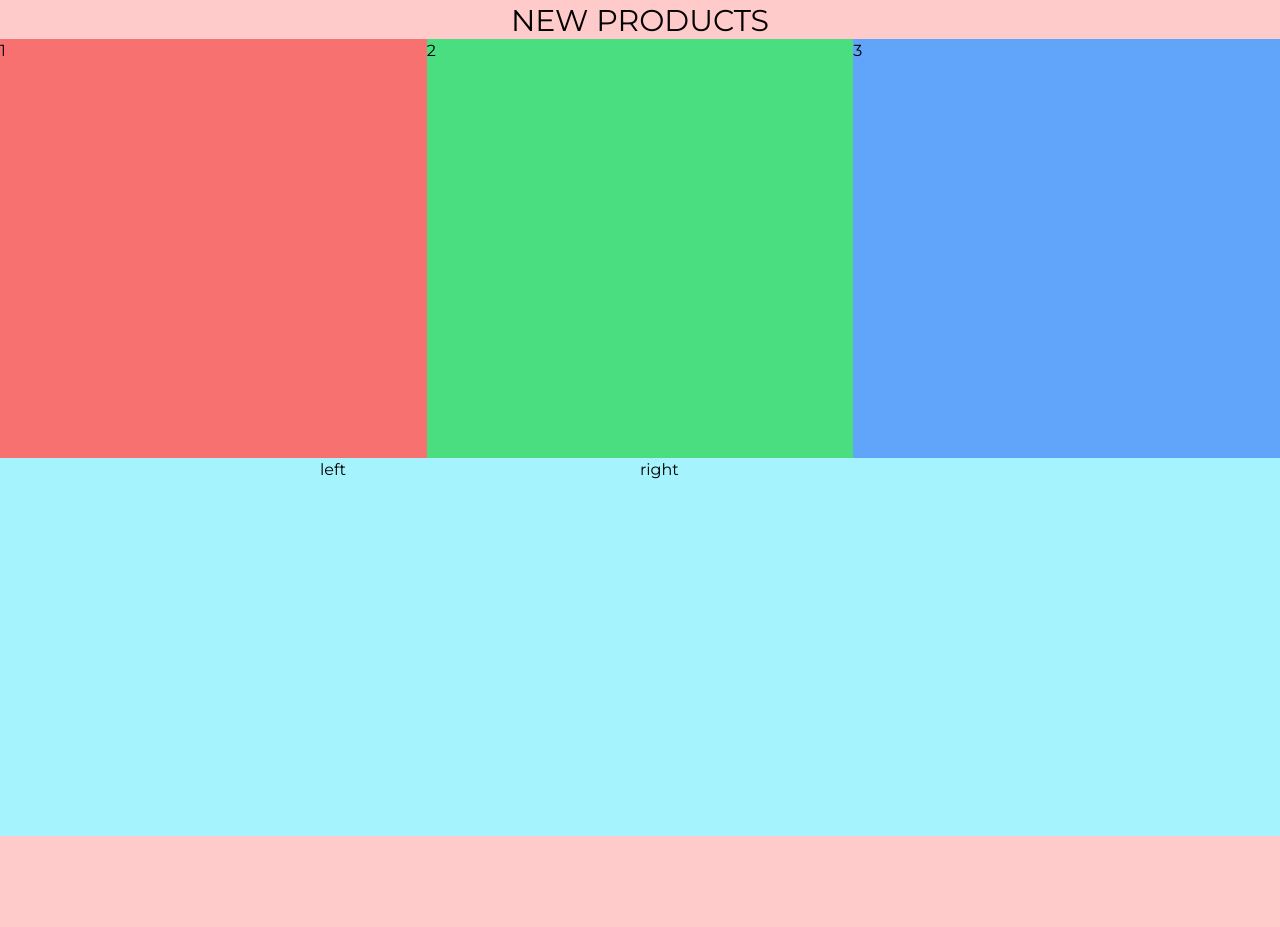
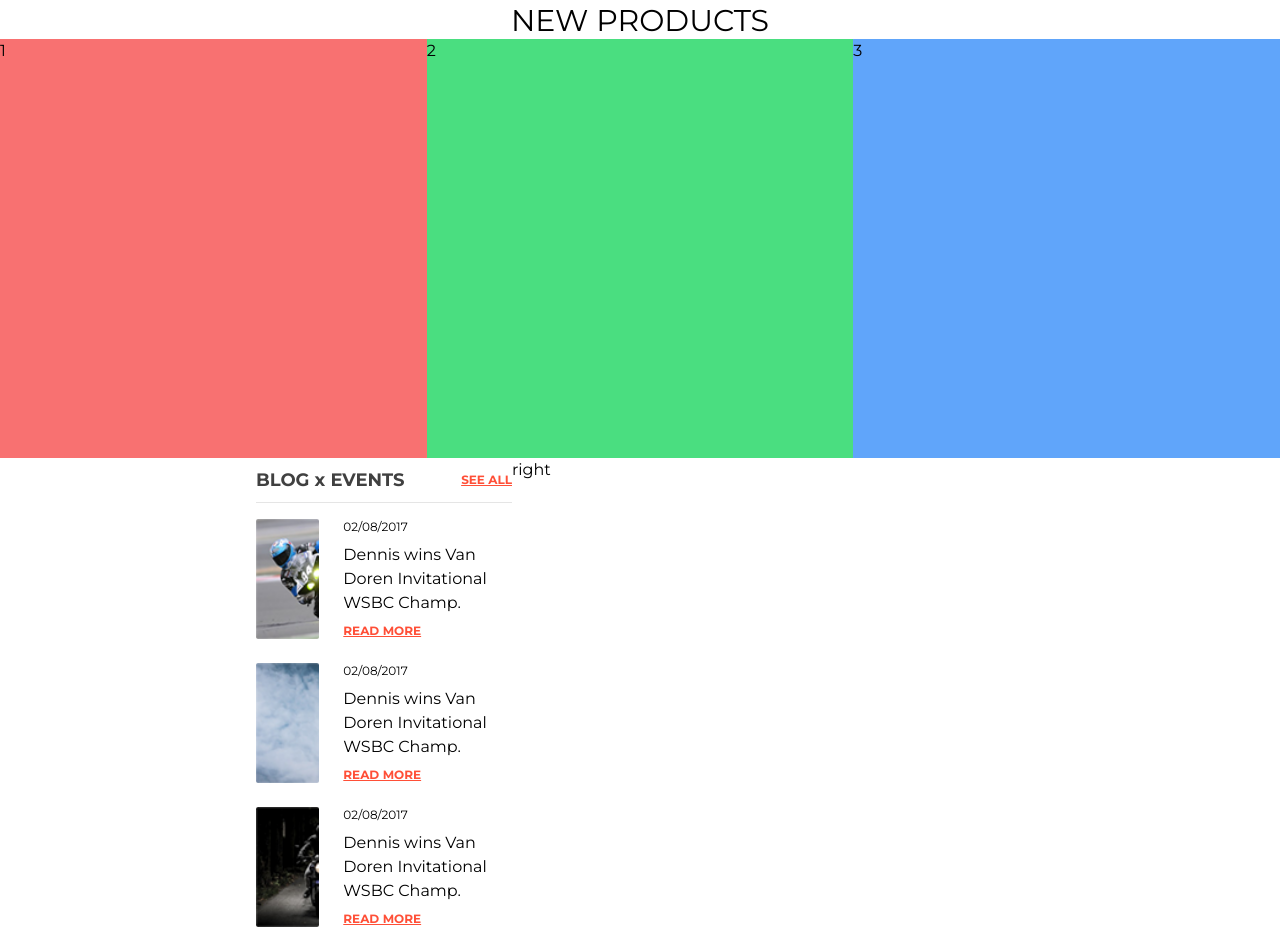
Before and after one commit to jjjjcccjjf/propelrr-front-end-exam, a website: page src/index.html in a window 1280 px wide. Shown: the part 794-1721 px from the top of the page. Before the commit the page ends 1674 px from the top, so only its background shows below. Drawn offline with Linux system fonts and the light colour scheme.

Commit message:
Add blogs x events section

```diff
--- a/src/index.html
+++ b/src/index.html
@@ -11,7 +11,7 @@
         rel="stylesheet">
 </head>
 
-<body class="min-h-screen w-full bg-red-200 font-[Montserrat]">
+<body class="min-h-screen w-full font-[Montserrat]">
     <nav class="flex justify-between h-[85px] bg-white items-center px-6">
         <div>
             <a class="font-extrabold text-[#ff4f37] text-[40px]">EVNX.</a>
@@ -71,9 +71,61 @@
 
 
         </div>
-        <div class="h-[378px] bg-cyan-200 w-full flex justify-center">
-            <div class="w-1/4">left</div>
-            <div class="w-1/4">right</div>
+        <div class="h-[378px]  w-3/5 flex ">
+            <div class="w-1/3">
+                <div class="flex justify-between border-b border-b-black/10 items-center py-2">
+                    <h2 class="text-lg text-[#404040] font-bold">BLOG x EVENTS</h2>
+                    <a class="text-xs text-[#ff4f37] underline font-bold">SEE ALL</a>
+                </div>
+                <div class="flex flex-col pt-4 gap-6">
+
+                    <!-- blog item -->
+                    <div class="flex gap-6">
+                        <div class="w-1/4">
+                            <img class="h-full object-left object-cover rounded-sm"
+                                src="./assets/images/blog-items/thumb1.png" alt="alt text here">
+                        </div>
+                        <div class="flex flex-col w-2/3 gap-2">
+                            <p class="text-xs">02/08/2017</p>
+                            <p class="">Dennis wins Van Doren Invitational WSBC Champ.</p>
+                            <a href="#" class="underline text-xs font-bold text-[#ff4f37]">READ MORE</a>
+                        </div>
+                    </div>
+                    <!-- end blog item -->
+
+
+                    <!-- blog item -->
+                    <div class="flex gap-6">
+                        <div class="w-1/4">
+                            <img class="h-full object-left object-cover rounded-sm"
+                                src="./assets/images/blog-items/thumb2.png" alt="alt text here">
+                        </div>
+                        <div class="flex flex-col w-2/3 gap-2">
+                            <p class="text-xs">02/08/2017</p>
+                            <p class="">Dennis wins Van Doren Invitational WSBC Champ.</p>
+                            <a href="#" class="underline text-xs font-bold text-[#ff4f37]">READ MORE</a>
+                        </div>
+                    </div>
+                    <!-- end blog item -->
+
+                    <!-- blog item -->
+                    <div class="flex gap-6">
+                        <div class="w-1/4">
+                            <img class="h-full object-left object-cover rounded-sm"
+                                src="./assets/images/blog-items/thumb3.png" alt="alt text here">
+                        </div>
+                        <div class="flex flex-col w-2/3 gap-2">
+                            <p class="text-xs">02/08/2017</p>
+                            <p class="">Dennis wins Van Doren Invitational WSBC Champ.</p>
+                            <a href="#" class="underline text-xs font-bold text-[#ff4f37]">READ MORE</a>
+                        </div>
+                    </div>
+                    <!-- end blog item -->
+
+
+                </div>
+            </div>
+            <div class="w-2/3">right</div>
         </div>
     </main>
 
```
Also changed, not shown: dist/output.css, src/assets/images/blog-items/thumb1.png (added), src/assets/images/blog-items/thumb2.png (added), src/assets/images/blog-items/thumb3.png (added).
